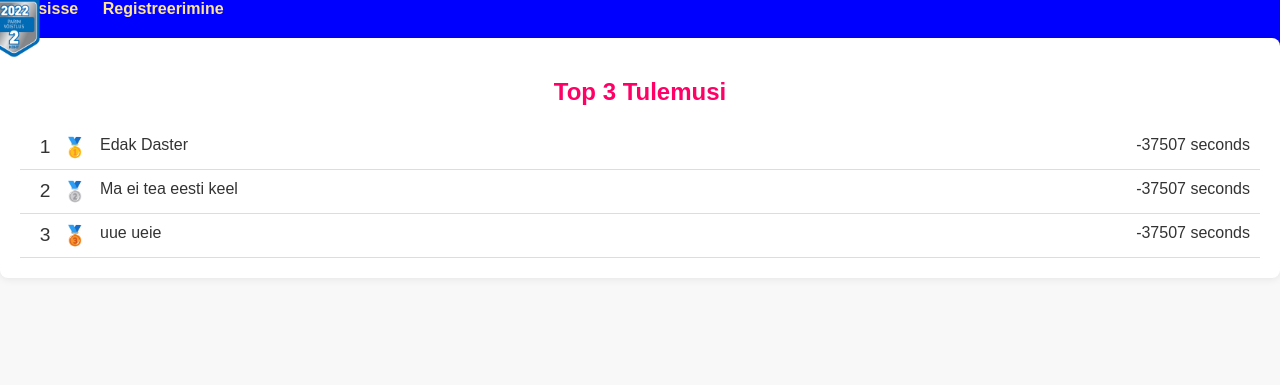
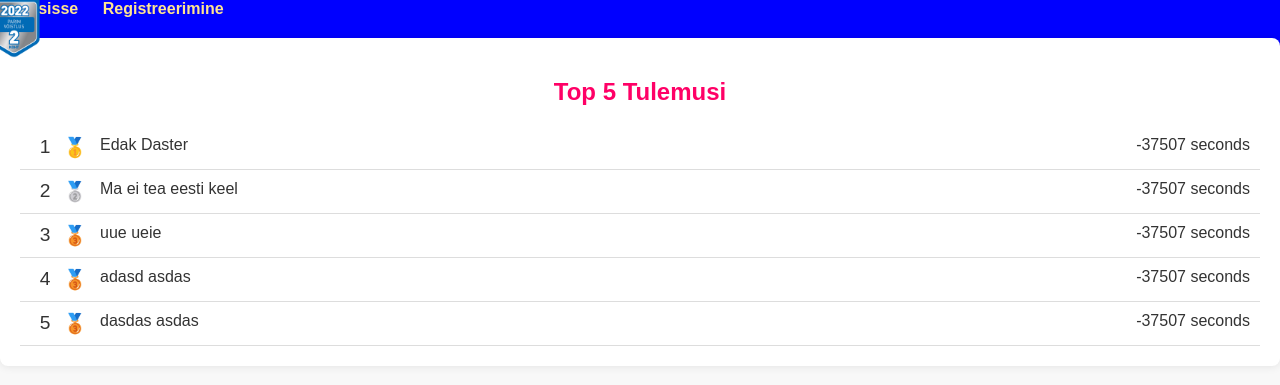
Before and after one commit to MaksimTse/Jooksuvoistlus, a PHP site: page /autasustamise.php in a window 1280 px wide. Shown: the top 385 px of the page. Run offline with PHP 8.4, Linux system fonts and the light colour scheme; data comes from the database, SQL or seed files in the repository.

Commit message:
muutis hindamissüsteemi 5 inimesele

```diff
--- a/Jooks2/autasustamise.php
+++ b/Jooks2/autasustamise.php
@@ -191,10 +191,10 @@ foreach ($ResultArray as $index => $result) {
 }
 
 // Display the top 3 results with ranking
-$TOPResults = array_slice($ResultArray, 0, 3);
+$TOPResults = array_slice($ResultArray, 0, 5);
 ?>
 <div id="top-results">
-    <h2>Top 3 Tulemusi</h2>
+    <h2>Top 5 Tulemusi</h2>
     <ul class="leaderboard">
         <?php foreach ($TOPResults as $index => $result) : ?>
             <li class="leaderboard-item">
```
